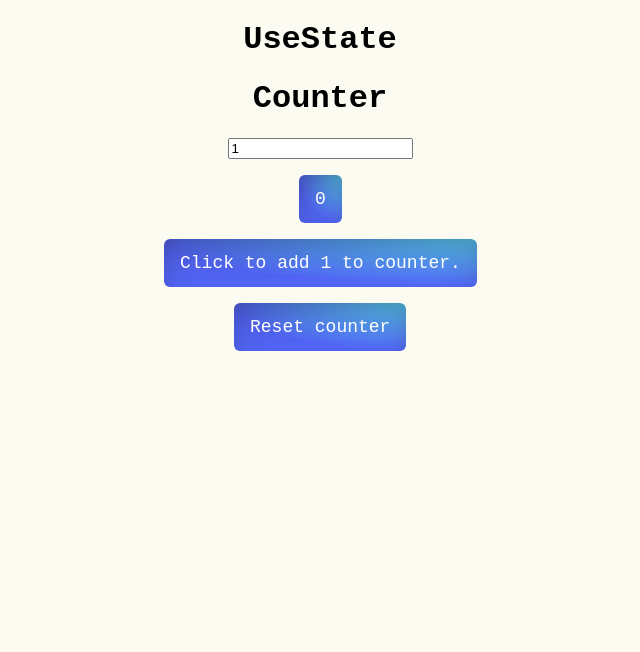
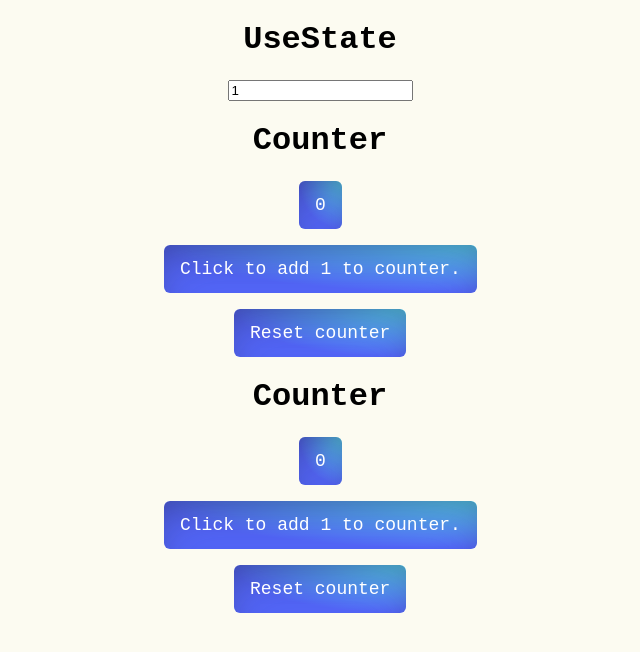
Before and after one commit to danieloliel/Usestate, a React (Create React App) app in the folder usestate/: page / in a window 1280 px wide. Shown: the top 652 px of the page, without its empty margins (320-960 px from the left). Built offline with nearby package versions, Linux system fonts and the light colour scheme.

Commit message:
ReFactoring Process

```diff
--- a/usestate/src/App.js
+++ b/usestate/src/App.js
@@ -1,12 +1,22 @@
 import './App.css';
 
 import Counter from './Counter';
+import { useState } from 'react';
+
+
 function App() {
+  const [delta, setDelta] = useState(1);
+function handleDelta(event){
+  console.log(event)
+  setDelta(Number(event.target.value))
+}
   return (
     <div className="App">
      <h1 >UseState</h1>
+     <p><input type="number" value = {delta} onChange= {handleDelta}/></p>
       <p></p>
-     <Counter />
+     <Counter delta= {delta} />
+     <Counter delta= {delta} />
     </div>
   );
 }
--- a/usestate/src/Counter.js
+++ b/usestate/src/Counter.js
@@ -1,7 +1,8 @@
 import { useState } from "react";
-function Counter() {
+function Counter(props) {
+    const {delta} = props;
     const [count, setCount]= useState(0);
-    const [delta, setDelta] = useState(1);
+
     function incr(){
 
         setCount(
@@ -13,15 +14,12 @@ function Counter() {
     function reset(){
         setCount(0)
     }
-    function handleDelta(event){
-        console.log(event)
-        setDelta(Number(event.target.value))
-    }
+
 
     return (
       <div>
        <h1>Counter</h1>
-       <p><input type="number" value = {delta} onChange= {handleDelta}/></p>
+
        <p><div class="button-29">{count}</div></p>
        <button class="button-29"  onClick={incr}>Click to add {delta} to counter.</button> <p></p>
        <button class="button-29"  onClick={reset}>Reset counter</button>
```
